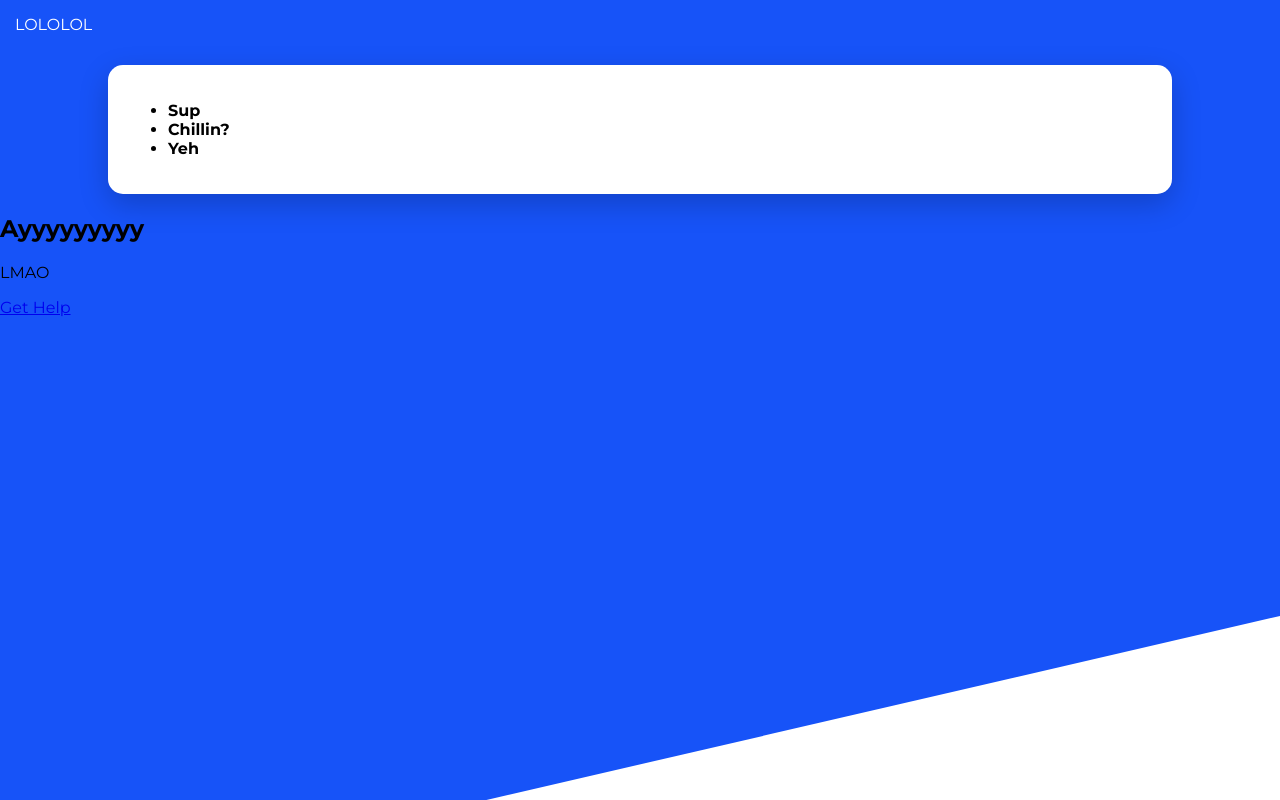
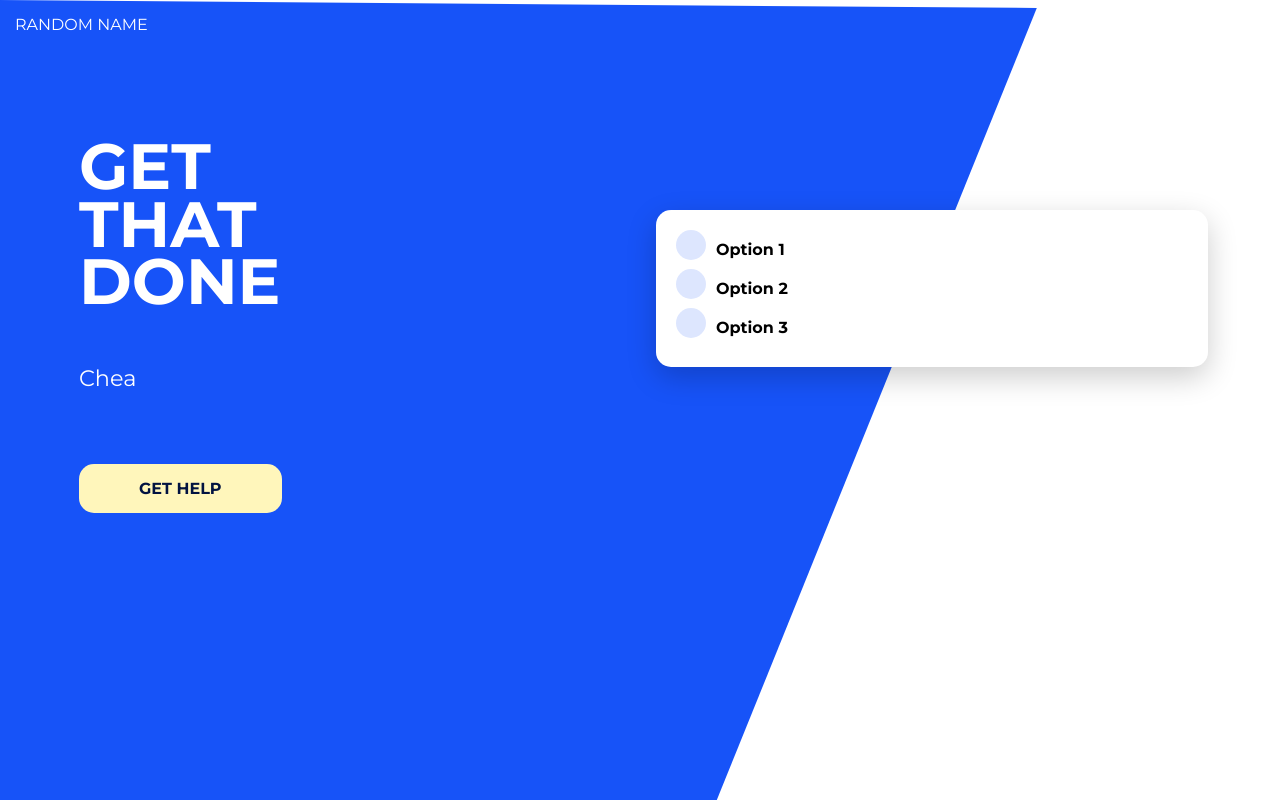
Before and after one commit to jalanipa/SASS-Intro, a plain HTML site: page index.html in a window 1280 px wide. Drawn offline with Linux system fonts and the light colour scheme.

Commit message:
Fully finished sass tutorial

```diff
--- a/index.html
+++ b/index.html
@@ -11,7 +11,7 @@
     <div id="bg"></div>
 
     <header>
-        <a href="#">LOLOLOL</a>
+        <a href="#">Random Name</a>
 
     </header>
 
@@ -20,21 +20,21 @@
             <ul>
                 <li>
                     <span></span>
-                    <strong>Sup</strong>
+                    <strong>Option 1</strong>
                 </li>
                 <li>
                     <span></span>
-                    <strong>Chillin?</strong>
+                    <strong>Option 2</strong>
                 </li>
                 <li>
                     <span></span>
-                    <strong>Yeh</strong>
+                    <strong>Option 3</strong>
                 </li>
             </ul>
         </section>
         <section id="primary">
-            <h1>Ayyyyyyyyy</h1>
-            <p>LMAO</p>
+            <h1>Get that done</h1>
+            <p>Chea</p>
 
             <a href="#">Get Help</a>
         </section>
--- a/main.scss
+++ b/main.scss
@@ -4,7 +4,8 @@
 
 $colors: (
     primary: rgb(23, 83, 248),
-    primary-light: lighten(rgb(23, 83, 248), 40%)
+    primary-light: lighten(rgb(23, 83, 248), 40%),
+    primary-dark: darken(rgb(23, 83, 248), 40%),
     accent: #FFF6BB
 );
 $padding: 15px;
@@ -13,6 +14,13 @@
 
 @function color($color-name) {
     @return map-get($colors, $color-name)
+}
+
+$desktop: 840px;
+@mixin desktop {
+    @media (min-width: #{$desktop}) {
+        @content;
+    }
 }
 
 body, html {
@@ -29,17 +37,27 @@
         height: 100%;
         position: absolute;
         z-index: -1;
+
+        @include desktop {
+            clip-path: polygon(0 0, 81% 1%, 56% 100%, 0% 100%);
+        }
     }
     header a {
         color: white;
         text-decoration: none;
         padding: $padding;
         display: block;
-        text-decoration: uppercase;
+        text-transform: uppercase;
     }
 }
 
 main {
+    @include desktop {
+        display: grid;
+        grid-template-columns: 50% auto;
+        grid-template-areas: "primary card";
+    }
+
     section#card {
         background: white;
         padding: 20px;
@@ -47,6 +65,13 @@
         border-radius: $borders;
         box-shadow: 0 10px 30px rgba(0,0,0, .2);
         width: 80%;
+
+        @include desktop {
+            grid-area: card;
+            height: fit-content;
+            align-self: center;
+            margin: 1em;
+        }
 
         ul{
             list-style-type: none;
@@ -57,12 +82,63 @@
 
                 span {
                     position: absolute;
-                    content: ' ';
                     width: 30px;
                     height: 30px;
-                    background-color: $primary-light;
+                    background-color: color(primary-light);
+                    border-radius: 50%;
+                    margin-right: 10px;
+                }
+                strong {
+                    display: inline-block;
+                    margin-left: max(40px);
+                    margin-top: max(10px);
                 }
             }
         }
     }
+    section#primary {
+        color: white;
+        padding: $padding;
+        text-align: center;
+
+        @include desktop{
+            grid-area: primary;
+            text-align: left;
+            margin: 4em 0 0 4em;
+
+        }
+
+        h1 {
+            font-size: 3em;
+            margin-top: 10px;
+            text-transform: uppercase;
+            @include desktop{
+                width: 30%;
+                font-size: 4em;
+                line-height: .9em;
+
+            }
+        }
+        p {
+            font-size: 1.4em;
+        }
+        a {
+            color: color(primary-dark);
+            border-radius: $borders;
+            text-decoration: none;
+            text-transform: uppercase;
+            font-weight: bold;
+            background-color: color(accent);
+            display: block;
+            text-align: center;
+            margin: 50px auto 0 auto;
+            padding: $padding;
+
+            @include desktop{
+                display: inline-block;
+                padding: $padding $padding * 4;
+                // You can do math in SASS!
+            }
+        }
+    }
 }
```
Also changed, not shown: main.css, 1 other file.
